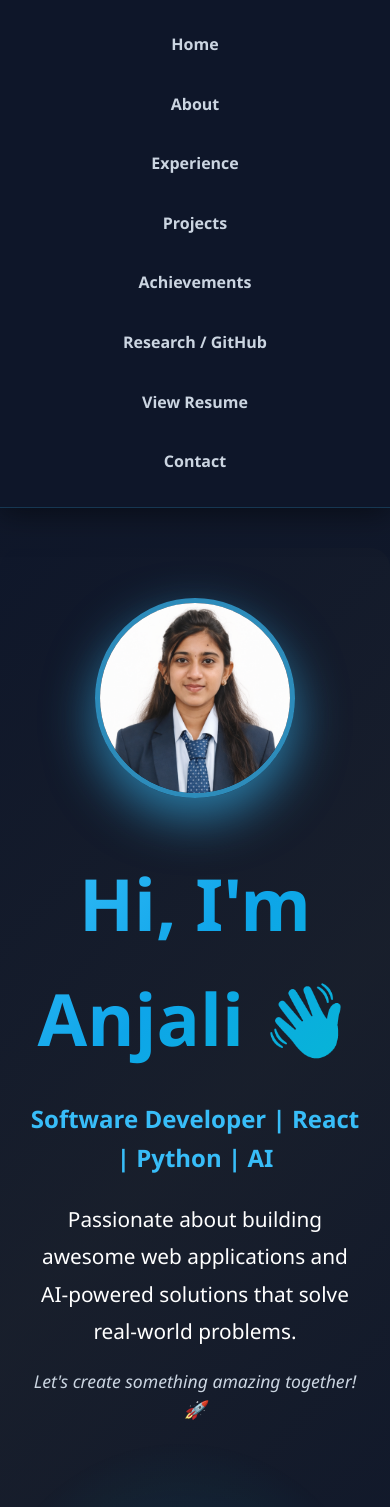
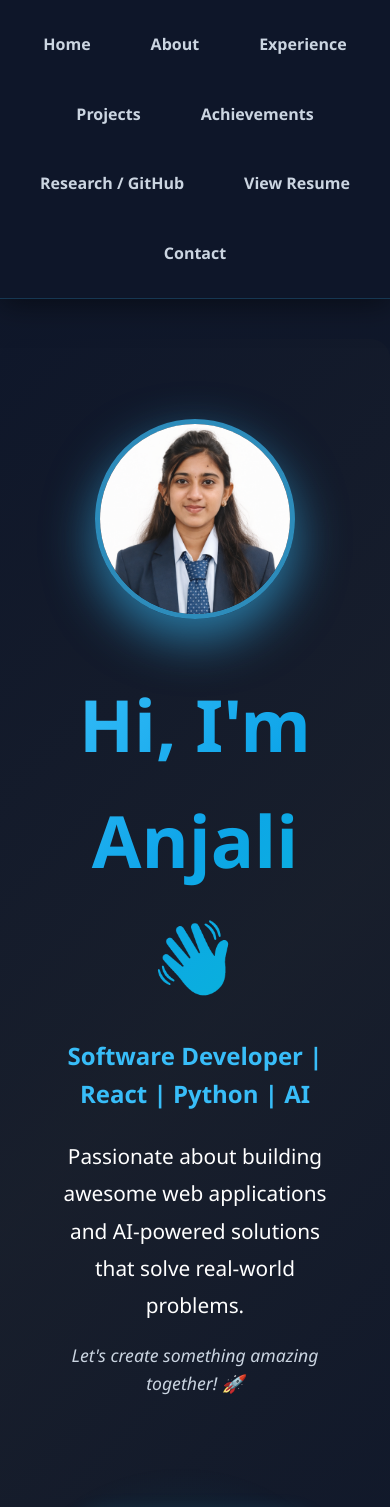
Before and after one commit to Anjalipekhale/my-portfolio, a React (Create React App) app: page / in a window 390 px wide. Shown: the top 1507 px of the page. Built offline with nearby package versions, Linux system fonts and the light colour scheme.

Commit message:
Fixed css changes

```diff
--- a/src/App.css
+++ b/src/App.css
@@ -329,40 +329,52 @@ textarea::placeholder {
     box-shadow: 0 0 40px rgba(56, 189, 248, 0.6);
   }
 }
+img {
+  max-width: 100%;
+  height: auto;
+}
 
 /* ==================== RESPONSIVE DESIGN ==================== */
 @media (max-width: 768px) {
-  h1 {
-    font-size: 2.5rem;
+  /* Navbar */
+  .navbar {
+    display: flex;
+    flex-wrap: wrap;
   }
 
-  h2 {
-    font-size: 2rem;
-  }
-
-  section {
-    padding: 50px 30px;
-  }
-
-  nav {
+  /* Hero Section */
+  .hero {
     flex-direction: column;
-    gap: 10px !important;
-  }
-
-  nav a {
-    display: block;
     text-align: center;
   }
 
-  #home {
-    min-height: 80vh;
+  /* Profile Image */
+  .hero img {
+    width: 120px;
   }
 
-  #home h1 {
-    font-size: 2.5rem;
+  /* Buttons */
+  .btn {
+    width: 100%;
+    margin: 10px 0;
   }
 
-  #home p {
-    font-size: 1.1rem;
+  /* Projects Grid */
+  .projects {
+    display: grid;
+    grid-template-columns: repeat(3, 1fr);
+    gap: 20px;
+  }
+
+  /* Mobile view */
+  @media (max-width: 768px) {
+    .projects {
+      grid-template-columns: 1fr;
+    }
   }
 }
+.container {
+  width: 100%;
+  max-width: 1200px;
+  margin: auto;
+}
```
